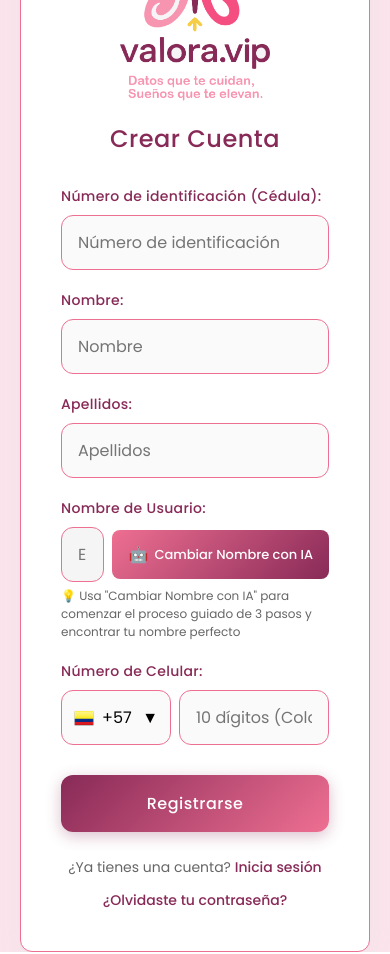
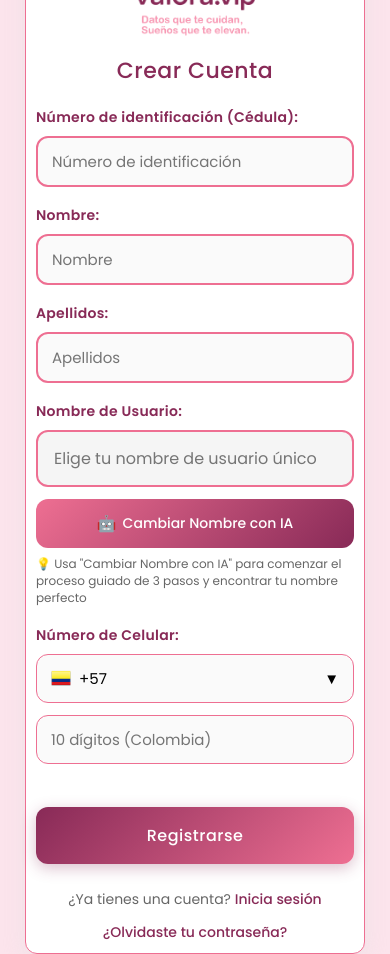
Before and after one commit to jmqp7373/valoras, a PHP site: page /views/login/register.php in a window 390 px wide. Run offline with PHP 8.4, Linux system fonts and the light colour scheme.

Commit message:
Mobile: Mejora diseño responsive de register.php - campo username y botón IA optimizados para móvil, layout vertical en pantallas pequeñas

```diff
--- a/views/login/register.php
+++ b/views/login/register.php
@@ -70,9 +70,10 @@ if($_SERVER['REQUEST_METHOD'] == 'POST') {
 
             <div class="form-group">
                 <label for="username">Nombre de Usuario:</label>
-                <div style="display: flex; gap: 8px; align-items: center;">
+                <div class="username-container" style="display: flex; gap: 8px; align-items: center;">
                     <input type="text" id="username" placeholder="Elige tu nombre de usuario único" name="username" style="flex: 1; background-color: #f5f5f5;" readonly required>
                     <a href="registranteUserAvailavilitySelect.php"
+                       class="ai-button"
                        style="padding: 12px 16px; background: linear-gradient(135deg, #ee6f92, #882A57); color: white; text-decoration: none; border-radius: 8px; font-size: 13px; font-weight: 500; white-space: nowrap; transition: all 0.3s ease; display: flex; align-items: center; gap: 6px;"
                        onmouseover="this.style.transform='translateY(-2px)'; this.style.boxShadow='0 4px 15px rgba(238, 111, 146, 0.3)'"
                        onmouseout="this.style.transform='none'; this.style.boxShadow='none'"
@@ -186,6 +187,147 @@ if($_SERVER['REQUEST_METHOD'] == 'POST') {
 
         .custom-select .option img {
             flex-shrink: 0;
+        }
+
+        /* Estilos responsivos para móvil */
+        @media (max-width: 768px) {
+            .login-container {
+                padding: 15px;
+                margin: 10px;
+            }
+
+            .form-group {
+                margin-bottom: 20px;
+            }
+
+            .form-group label {
+                font-size: 14px;
+                font-weight: 600;
+                margin-bottom: 8px;
+                display: block;
+            }
+
+            /* Mejorar el campo nombre de usuario en móvil */
+            .username-container {
+                display: flex !important;
+                flex-direction: column !important;
+                gap: 12px !important;
+                align-items: stretch !important;
+            }
+
+            #username {
+                width: 100% !important;
+                padding: 14px 16px !important;
+                font-size: 16px !important;
+                border-radius: 12px !important;
+                border: 2px solid #ee6f92 !important;
+                margin: 0 !important;
+                box-sizing: border-box !important;
+            }
+
+            /* Botón "Cambiar Nombre con IA" mejorado para móvil */
+            .ai-button {
+                padding: 14px 20px !important;
+                font-size: 14px !important;
+                text-align: center !important;
+                border-radius: 12px !important;
+                width: 100% !important;
+                box-sizing: border-box !important;
+                justify-content: center !important;
+                margin: 0 !important;
+            }
+
+            .ai-button span:last-child {
+                font-size: 14px !important;
+            }
+
+            /* Selector de país mejorado para móvil */
+            .form-group div[style*="display: flex; gap: 8px;"] {
+                flex-direction: column !important;
+                gap: 12px !important;
+            }
+
+            .custom-select {
+                width: 100% !important;
+            }
+
+            .select-display {
+                padding: 14px 16px !important;
+                font-size: 16px !important;
+            }
+
+            .select-dropdown {
+                width: 100% !important;
+            }
+
+            #phone_number {
+                padding: 14px 16px !important;
+                font-size: 16px !important;
+            }
+
+            /* Mejorar todos los inputs del formulario */
+            input[type="text"], input[type="email"], input[type="password"] {
+                padding: 14px 16px !important;
+                font-size: 16px !important;
+                border-radius: 12px !important;
+                border: 2px solid #ee6f92 !important;
+            }
+
+            /* Botón de registro mejorado */
+            button[type="submit"] {
+                padding: 16px 24px !important;
+                font-size: 16px !important;
+                margin-top: 25px !important;
+            }
+
+            /* Mejorar el texto de ayuda */
+            .form-group small {
+                font-size: 12px !important;
+                line-height: 1.4 !important;
+                margin-top: 8px !important;
+            }
+        }
+
+        /* Estilos para móviles muy pequeños */
+        @media (max-width: 480px) {
+            .login-container {
+                padding: 10px;
+                margin: 5px;
+            }
+
+            .logo {
+                width: 120px !important;
+                margin-bottom: 15px !important;
+            }
+
+            h2 {
+                font-size: 22px !important;
+                margin-bottom: 20px !important;
+            }
+
+            .form-group {
+                margin-bottom: 18px;
+            }
+
+            input[type="text"], input[type="email"], input[type="password"] {
+                padding: 12px 14px !important;
+                font-size: 15px !important;
+            }
+
+            .ai-button {
+                padding: 12px 16px !important;
+                font-size: 13px !important;
+            }
+
+            .select-display {
+                padding: 12px 14px !important;
+                font-size: 15px !important;
+            }
+
+            #phone_number {
+                padding: 12px 14px !important;
+                font-size: 15px !important;
+            }
         }
     </style>
 
```
